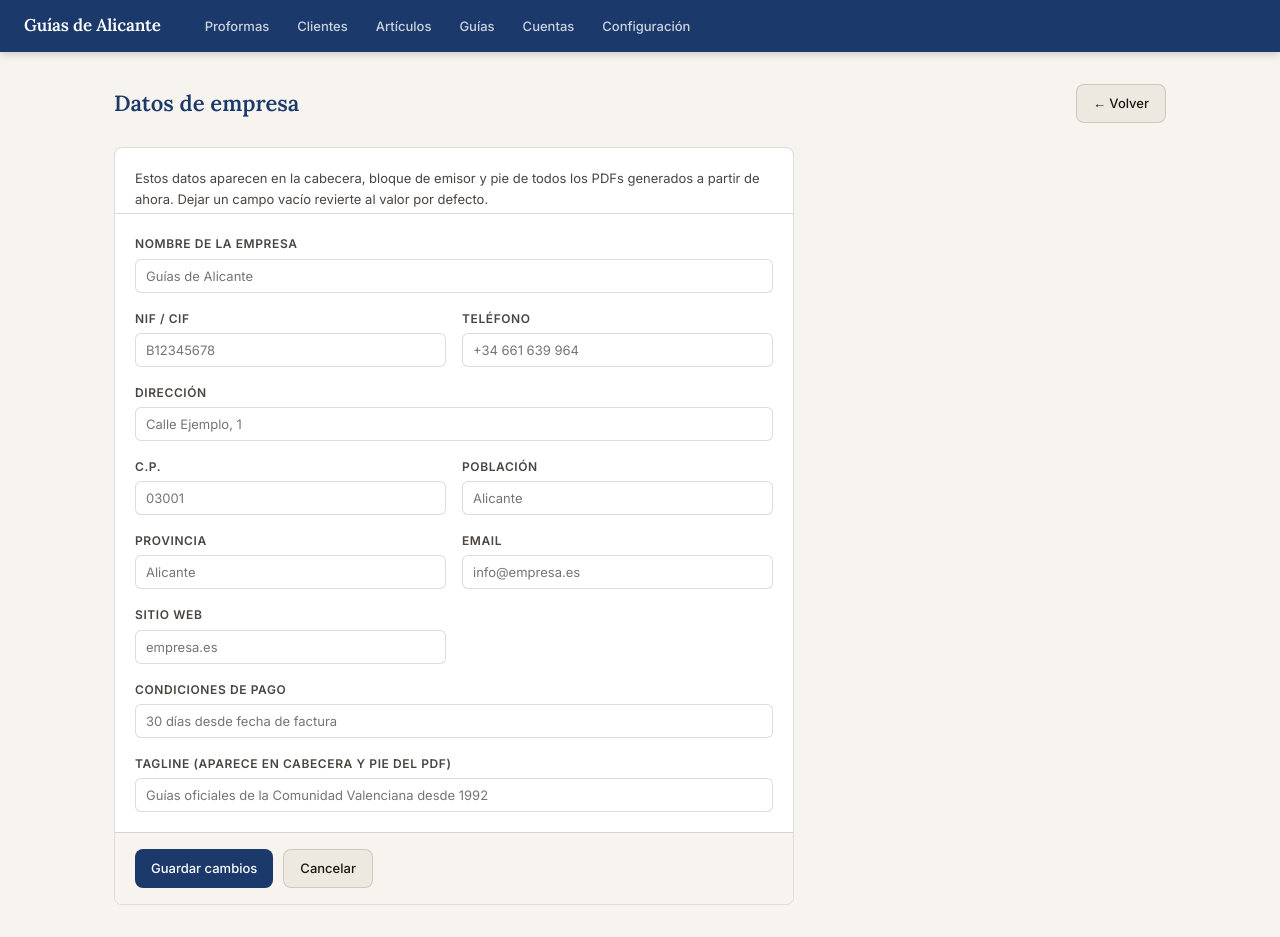
After one commit to GuillermoAlbert/proforma-processor, a Flask app: template src/templates/config/empresa.html in a window 1280 px wide. The commit adds this page. Run offline with Flask 3, Linux system fonts and the light colour scheme; the template is opened without the code that fills it, so the values that code supplies are empty.

Commit message:
feat: datos de empresa configurables, fecha por línea, fixes PDF
- Config UI (/config/empresa) para editar nombre, NIF, dirección,
  teléfono, condiciones de pago y tagline desde la web; cambios
  reflejados en futuros PDFs sin tocar código
- Nombre de empresa dinámico en nav, título y PDF (ya apunta a
  Guideal Services 2023 S.L.)
- Columna Fecha opcional en líneas de servicio (primera columna),
  persiste en BD y aparece en detalle, PDF y formulario de nueva proforma
- PDF: footer con email y teléfono en líneas separadas; fondo del pie
  corregido (arena en vez de blanco); web clicable (target _blank)
- PDF: EMISOR y FACTURAR A alineados verticalmente; detail-key
  ancho fijo 64px para que los valores arranquen en la misma columna
- PDF: "None None" eliminado en bloque cliente cuando faltan CP/población

Co-Authored-By: Claude Sonnet 4.6 <noreply@anthropic.com>

```diff
--- a/src/app.py
+++ b/src/app.py
@@ -5,13 +5,18 @@ import threading
 from datetime import date
 from flask import Flask, render_template, request, redirect, url_for, flash, send_file, jsonify
 
-from db import get_db, init_db, siguiente_numero_proforma
+from db import get_db, init_db, siguiente_numero_proforma, get_empresa_config, set_empresa_config
 from admin_helpers import require_auth
 from pdf import generar_pdf, PDF_DIR
 import excel
 
 app = Flask(__name__)
 app.secret_key = os.environ.get('SECRET_KEY', 'proforma-admin-secret-2026')
+
+
+@app.context_processor
+def inject_empresa():
+    return {'empresa_config': get_empresa_config()}
 
 
 # ── Clientes ────────────────────────────────────────────────────────────────
@@ -321,6 +326,7 @@ def proformas_nueva():
         precios = request.form.getlist('linea_precio[]')
         ivas = request.form.getlist('linea_iva[]')
         articulo_ids = request.form.getlist('linea_articulo_id[]')
+        fechas = request.form.getlist('linea_fecha[]')
 
         lineas = []
         for i in range(len(descripciones)):
@@ -331,6 +337,7 @@ def proformas_nueva():
             precio = float(precios[i] or 0)
             iva = float(ivas[i] or 21)
             art_id = articulo_ids[i] if i < len(articulo_ids) and articulo_ids[i] else None
+            fecha = fechas[i].strip() if i < len(fechas) and fechas[i].strip() else None
             importe = cantidad * precio * (1 + iva / 100)
             lineas.append({
                 'descripcion': desc,
@@ -339,6 +346,7 @@ def proformas_nueva():
                 'porcentaje_iva': iva,
                 'importe': importe,
                 'articulo_id': art_id,
+                'fecha': fecha,
             })
 
         base = sum(l['cantidad'] * l['precio'] for l in lineas)
@@ -373,10 +381,10 @@ def proformas_nueva():
             for l in lineas:
                 conn.execute(
                     """INSERT INTO proforma_lineas
-                       (proforma_id, articulo_id, descripcion, cantidad, precio, porcentaje_iva, importe)
-                       VALUES (?, ?, ?, ?, ?, ?, ?)""",
+                       (proforma_id, articulo_id, descripcion, cantidad, precio, porcentaje_iva, importe, fecha)
+                       VALUES (?, ?, ?, ?, ?, ?, ?, ?)""",
                     (proforma_id, l['articulo_id'], l['descripcion'],
-                     l['cantidad'], l['precio'], l['porcentaje_iva'], l['importe'])
+                     l['cantidad'], l['precio'], l['porcentaje_iva'], l['importe'], l['fecha'])
                 )
 
         flash(f'Proforma {numero} creada correctamente.', 'success')
@@ -556,6 +564,30 @@ def config_reintentar_excel():
     return redirect(url_for('config_index'))
 
 
+@app.route('/config/empresa', methods=['GET', 'POST'])
+@require_auth
+def config_empresa():
+    if request.method == 'POST':
+        fields = {
+            'nombre': request.form.get('nombre', '').strip(),
+            'nif': request.form.get('nif', '').strip(),
+            'direccion': request.form.get('direccion', '').strip(),
+            'cp': request.form.get('cp', '').strip(),
+            'poblacion': request.form.get('poblacion', '').strip(),
+            'provincia': request.form.get('provincia', '').strip(),
+            'email': request.form.get('email', '').strip(),
+            'telefono': request.form.get('telefono', '').strip(),
+            'web': request.form.get('web', '').strip(),
+            'condiciones_pago': request.form.get('condiciones_pago', '').strip(),
+            'tagline': request.form.get('tagline', '').strip(),
+        }
+        set_empresa_config(fields)
+        _purgar_cache_pdf()
+        flash('Datos de empresa actualizados. La caché de PDFs se ha limpiado.', 'success')
+        return redirect(url_for('config_empresa'))
+    return render_template('config/empresa.html', empresa=get_empresa_config())
+
+
 def _purgar_cache_pdf():
     """Borra los PDF cacheados y limpia ruta_pdf. Se regeneran al vuelo en la
     siguiente descarga, así un reinicio refleja siempre los cambios de plantilla."""
--- a/src/templates/base.html
+++ b/src/templates/base.html
@@ -3,7 +3,7 @@
 <head>
   <meta charset="UTF-8">
   <meta name="viewport" content="width=device-width, initial-scale=1.0">
-  <title>{% block title %}Proforma Admin{% endblock %} — Guías de Alicante</title>
+  <title>{% block title %}Proforma Admin{% endblock %} — {{ empresa_config.nombre }}</title>
   <link href="https://fonts.googleapis.com/css2?family=Lora:wght@400;600&family=Inter:wght@400;500;600&display=swap" rel="stylesheet">
   <style>
     :root {
@@ -221,7 +221,7 @@
 <body>
 
 <nav>
-  <span class="nav-brand">Guías de Alicante</span>
+  <span class="nav-brand">{{ empresa_config.nombre }}</span>
   <ul class="nav-links">
     <li><a href="{{ url_for('proformas_lista') }}" {% if request.endpoint and 'proforma' in request.endpoint %}class="active"{% endif %}>Proformas</a></li>
     <li><a href="{{ url_for('clientes_lista') }}" {% if request.endpoint and 'cliente' in request.endpoint %}class="active"{% endif %}>Clientes</a></li>
--- /dev/null
+++ b/src/templates/config/empresa.html
@@ -0,0 +1,88 @@
+{% extends "base.html" %}
+{% block title %}Datos de empresa{% endblock %}
+
+{% block content %}
+<div class="page-header">
+  <h1>Datos de empresa</h1>
+  <a href="{{ url_for('config_index') }}" class="btn btn-secondary">← Volver</a>
+</div>
+
+<div class="card form-card" style="max-width:680px;">
+  <form method="POST" action="{{ url_for('config_empresa') }}">
+
+    <div style="padding:20px 20px 4px; border-bottom:1px solid var(--hairline);">
+      <p style="font-size:13px; color:var(--stone);">
+        Estos datos aparecen en la cabecera, bloque de emisor y pie de todos los PDFs generados a partir de ahora.
+        Dejar un campo vacío revierte al valor por defecto.
+      </p>
+    </div>
+
+    <div class="form-grid">
+
+      <div class="form-group full">
+        <label>Nombre de la empresa</label>
+        <input type="text" name="nombre" value="{{ empresa.nombre }}" placeholder="Guías de Alicante">
+      </div>
+
+      <div class="form-group">
+        <label>NIF / CIF</label>
+        <input type="text" name="nif" value="{{ empresa.nif }}" placeholder="B12345678">
+      </div>
+
+      <div class="form-group">
+        <label>Teléfono</label>
+        <input type="text" name="telefono" value="{{ empresa.telefono }}" placeholder="+34 661 639 964">
+      </div>
+
+      <div class="form-group full">
+        <label>Dirección</label>
+        <input type="text" name="direccion" value="{{ empresa.direccion }}" placeholder="Calle Ejemplo, 1">
+      </div>
+
+      <div class="form-group" style="flex:0 0 100px;">
+        <label>C.P.</label>
+        <input type="text" name="cp" value="{{ empresa.cp }}" placeholder="03001">
+      </div>
+
+      <div class="form-group">
+        <label>Población</label>
+        <input type="text" name="poblacion" value="{{ empresa.poblacion }}" placeholder="Alicante">
+      </div>
+
+      <div class="form-group">
+        <label>Provincia</label>
+        <input type="text" name="provincia" value="{{ empresa.provincia }}" placeholder="Alicante">
+      </div>
+
+      <div class="form-group">
+        <label>Email</label>
+        <input type="email" name="email" value="{{ empresa.email }}" placeholder="info@empresa.es">
+      </div>
+
+      <div class="form-group">
+        <label>Sitio web</label>
+        <input type="text" name="web" value="{{ empresa.web }}" placeholder="empresa.es">
+      </div>
+
+      <div class="form-group full">
+        <label>Condiciones de pago</label>
+        <input type="text" name="condiciones_pago" value="{{ empresa.condiciones_pago }}"
+               placeholder="30 días desde fecha de factura">
+      </div>
+
+      <div class="form-group full">
+        <label>Tagline (aparece en cabecera y pie del PDF)</label>
+        <input type="text" name="tagline" value="{{ empresa.tagline }}"
+               placeholder="Guías oficiales de la Comunidad Valenciana desde 1992">
+      </div>
+
+    </div>
+
+    <div class="form-actions">
+      <button type="submit" class="btn btn-primary">Guardar cambios</button>
+      <a href="{{ url_for('config_index') }}" class="btn btn-secondary">Cancelar</a>
+    </div>
+
+  </form>
+</div>
+{% endblock %}
--- a/src/templates/proformas/detalle.html
+++ b/src/templates/proformas/detalle.html
@@ -65,8 +65,10 @@
   <div class="table-wrap">
     <table class="data-table">
       <thead>
+        {% set has_fechas = lineas | selectattr('fecha') | list | length > 0 %}
         <tr>
           <th style="width:28px; text-align:center;">#</th>
+          {% if has_fechas %}<th style="text-align:center; width:110px;">Fecha</th>{% endif %}
           <th>Descripción</th>
           <th style="text-align:center; width:60px;">Cant.</th>
           <th style="text-align:right; width:110px;">Precio unit.</th>
@@ -78,6 +80,7 @@
         {% for l in lineas %}
         <tr>
           <td style="text-align:center; color:#888; font-size:12px;">{{ loop.index }}</td>
+          {% if has_fechas %}<td style="text-align:center; color:var(--stone);">{{ l.fecha or '' }}</td>{% endif %}
           <td>{{ l.descripcion }}</td>
           <td style="text-align:center;">{{ l.cantidad }}</td>
           <td style="text-align:right; color:var(--stone);">{{ "%.2f"|format(l.precio) }} €</td>
@@ -86,7 +89,7 @@
         </tr>
         {% else %}
         <tr>
-          <td colspan="6" style="text-align:center; color:#888; padding:20px;">Sin líneas.</td>
+          <td colspan="{{ 7 if has_fechas else 6 }}" style="text-align:center; color:#888; padding:20px;">Sin líneas.</td>
         </tr>
         {% endfor %}
       </tbody>
--- a/src/templates/proformas/nueva.html
+++ b/src/templates/proformas/nueva.html
@@ -74,7 +74,8 @@ const ARTICULOS = {{ articulos_json | safe }};
       <thead>
         <tr>
           <th style="width:28px;">#</th>
-          <th style="width:230px;">Artículo del catálogo</th>
+          <th style="width:120px; text-align:center;">Fecha <span style="font-weight:400; color:var(--stone);">(opcional)</span></th>
+          <th style="width:200px;">Artículo del catálogo</th>
           <th>Descripción</th>
           <th style="width:70px; text-align:center;">Cant.</th>
           <th style="width:110px; text-align:right;">Precio unit.</th>
@@ -86,6 +87,8 @@ const ARTICULOS = {{ articulos_json | safe }};
       <tbody id="lineas-body">
         <tr class="linea-row">
           <td class="linea-num" style="color:#888; text-align:center; font-size:12px;">1</td>
+          <td><input type="date" name="linea_fecha[]" class="inp-fecha"
+                     style="width:100%; padding:5px 4px; border:1px solid #ddd; border-radius:4px; font-size:13px;"></td>
           <td>
             <div style="display:flex; gap:3px; align-items:center;">
               <select class="sel-articulo" style="flex:1; min-width:0; font-size:12px; padding:4px 6px; border:1px solid #ddd; border-radius:4px;">
@@ -303,6 +306,7 @@ const ARTICULOS = {{ articulos_json | safe }};
     clone.querySelector('.sel-articulo').value = '';
     clone.querySelector('.inp-art-id').value = '';
     clone.querySelector('.inp-desc').value = '';
+    clone.querySelector('.inp-fecha').value = '';
     clone.querySelector('.inp-cant').value = '1';
     clone.querySelector('.inp-precio').value = '0';
     clone.querySelector('.inp-iva').value = '21';
```
Also changed, not shown: DOCS_ETL_PROFORMAS/plantilla-proforma.html (+17 -9 lines), src/db.py (+56 -0 lines), src/pdf.py (+14 -18 lines), src/templates/config/index.html (+8 -0 lines).
